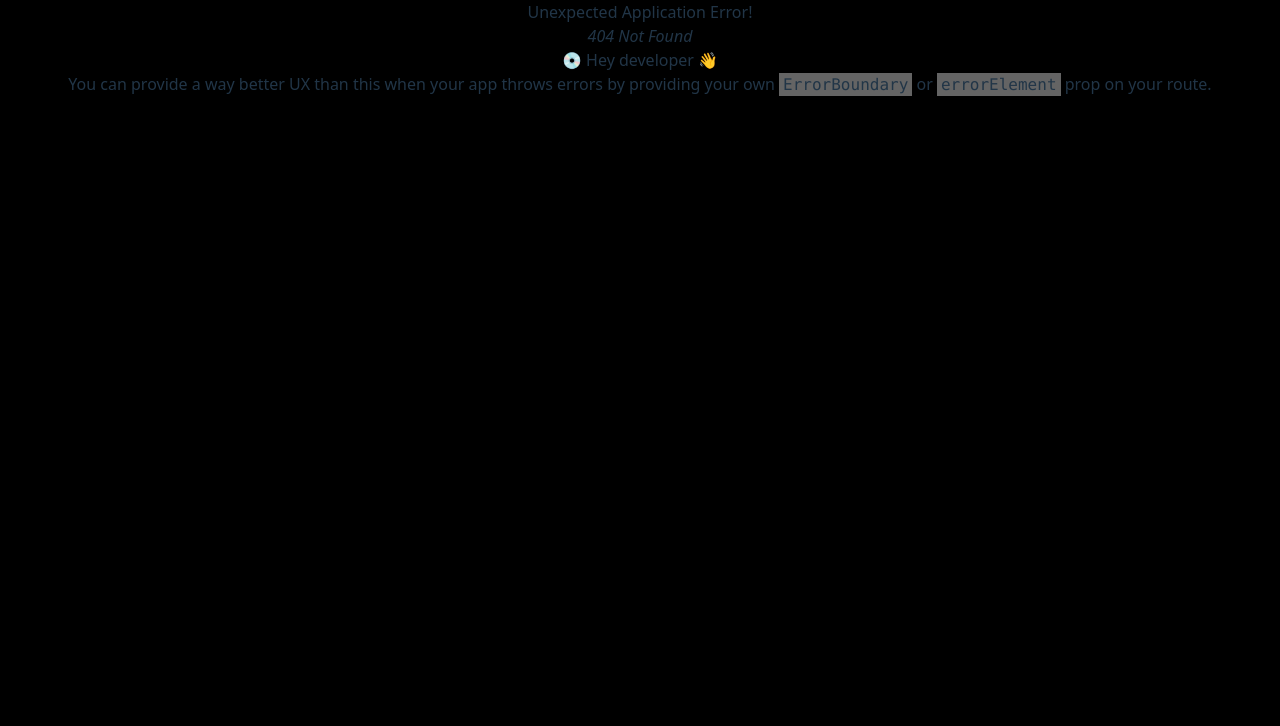
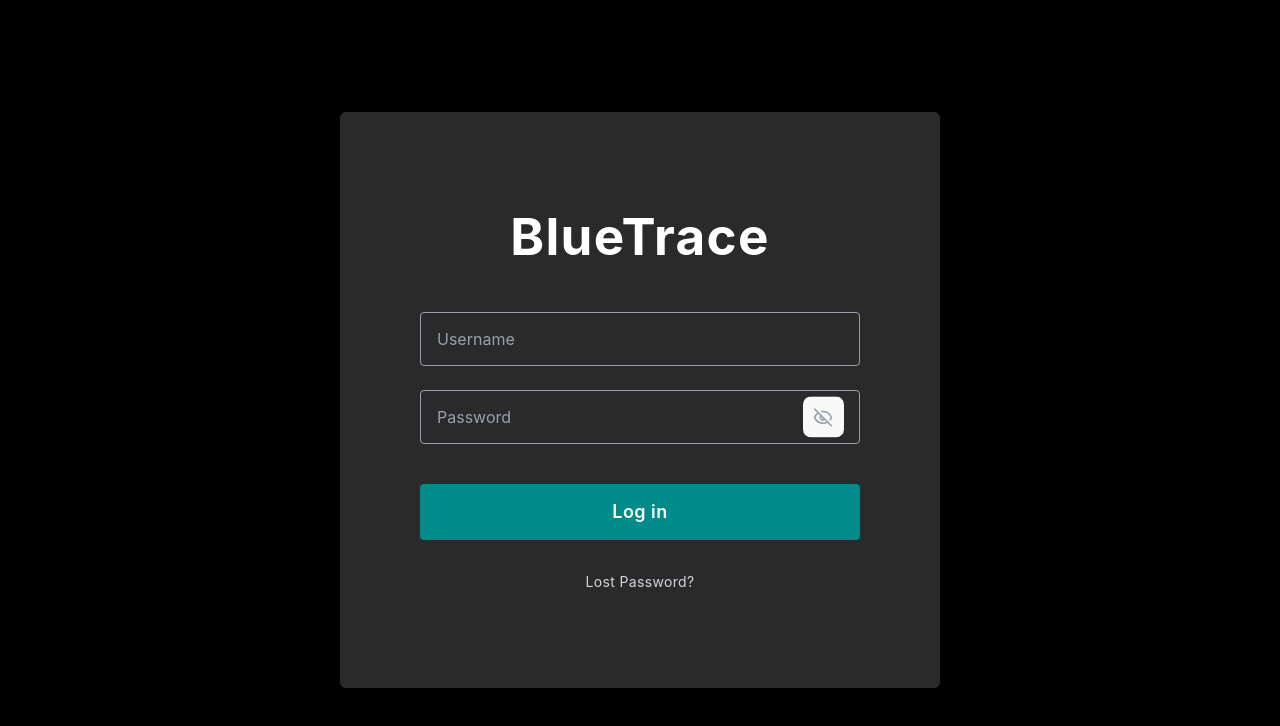
Before and after one commit to BLUE-TRACE/blue-trace-web, a React (Vite) app: page /signin in a window 1280 px wide. Before the commit this address had no page. Shown: the top 726 px of the page. Built offline with nearby package versions, Linux system fonts and the light colour scheme.

Commit message:
Implement SignIn page UI

```diff
--- /dev/null
+++ b/src/pages/Login/SignIn.jsx
@@ -0,0 +1,84 @@
+import React, { useState } from "react";
+import { Eye, EyeOff } from "lucide-react";
+
+const SignIn = () => {
+  const [showPassword, setShowPassword] = useState(false);
+  const [formData, setFormData] = useState({
+    username: "",
+    password: "",
+  });
+
+  const handleInputChange = (e) => {
+    const { name, value } = e.target;
+    setFormData((prev) => ({ ...prev, [name]: value }));
+  };
+
+  const handleSubmit = (e) => {
+    e.preventDefault();
+    // Add login logic here
+    console.log("Login attempted with:", formData); // for testing purposes
+  };
+
+  return (
+    <div className="flex items-center justify-center min-h-screen p-4 font-sans bg-black">
+      {/* Sign In Card */}
+      <div className="w-full max-w-150 bg-[#2A2A2A] rounded-md p-8 sm:p-14 md:px-20 md:py-24 shadow-2xl flex flex-col items-center">
+        {/* Logo / Title */}
+        <h1 className="mb-12 text-4xl font-bold tracking-wide text-white sm:text-5xl">
+          BlueTrace
+        </h1>
+
+        {/* Login Form */}
+        <form onSubmit={handleSubmit} className="flex flex-col w-full gap-6">
+          {/* Username Input */}
+          <div className="relative w-full">
+            <input
+              type="text"
+              name="username"
+              value={formData.username}
+              onChange={handleInputChange}
+              placeholder="Username"
+              className="w-full cursor-pointer bg-transparent border border-gray-400 text-white px-4 py-3.5 rounded focus:outline-none focus:border-[#008B8B] transition-colors placeholder:text-gray-400"
+              required
+            />
+          </div>
+
+          {/* Password Input */}
+          <div className="relative w-full">
+            <input
+              type={showPassword ? "text" : "password"}
+              name="password"
+              value={formData.password}
+              onChange={handleInputChange}
+              placeholder="Password"
+              className="w-full cursor-pointer bg-transparent border border-gray-400 text-white px-4 py-3.5 pr-12 rounded focus:outline-none focus:border-[#008B8B] transition-colors placeholder:text-gray-400"
+              required
+            />
+            {/* Toggle Password Visibility */}
+            <button
+              type="button"
+              onClick={() => setShowPassword(!showPassword)}
+              className="absolute text-gray-400 transition-colors -translate-y-1/2 cursor-pointer right-4 top-1/2 hover:text-white focus:outline-none"
+            >
+              {showPassword ? <Eye size={20} /> : <EyeOff size={20} />}
+            </button>
+          </div>
+
+          {/* Log In Button */}
+          <div
+            type="submit"
+            className="cursor-pointer w-full bg-[#008B8B] hover:bg-[#007777] text-white font-semibold text-lg py-3.5 rounded mt-4 transition-colors tracking-wide"
+          >
+            Log in
+          </div>
+        </form>
+
+        <div className="mt-8 text-sm tracking-wide text-gray-300 transition-colors cursor-pointer hover:text-white focus:outline-none">
+          Lost Password?
+        </div>
+      </div>
+    </div>
+  );
+};
+
+export default SignIn;
```
Also changed, not shown: src/routes/routes.jsx (+14 -0 lines).
